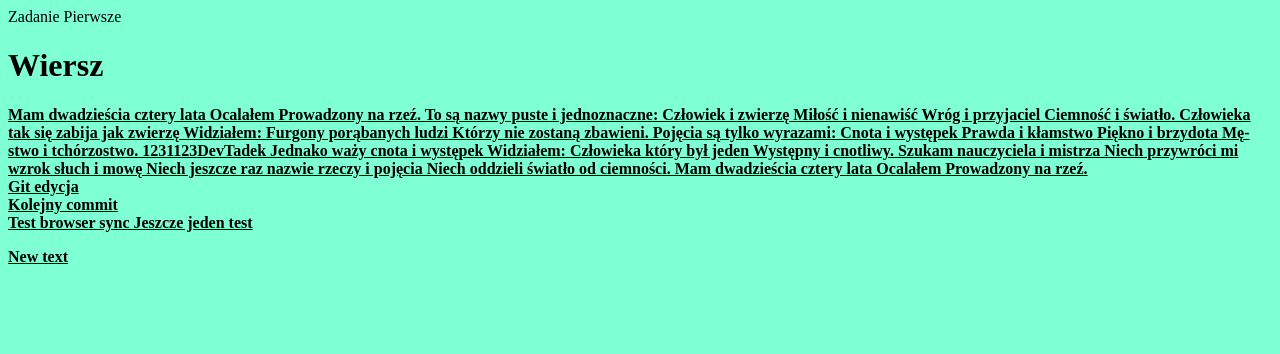
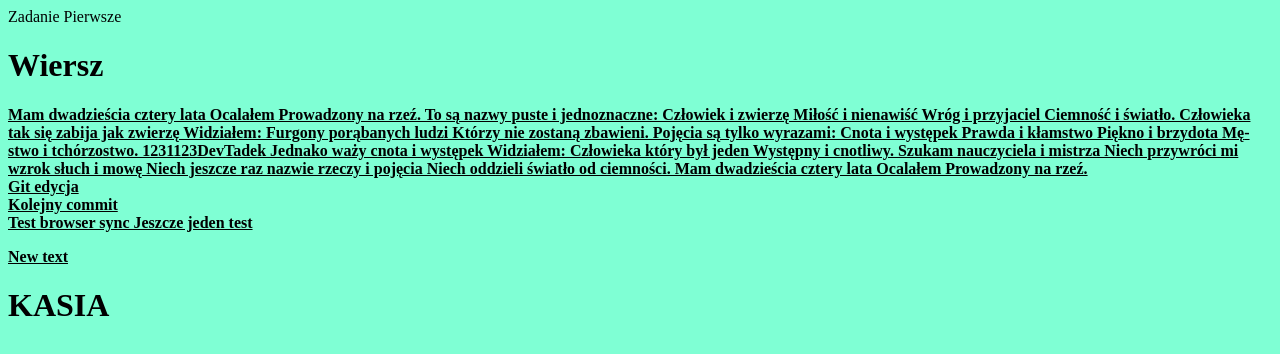
Before and after one commit to kalipp1/Nauka-Gita, a website: page index.html in a window 1280 px wide. Drawn offline with Linux system fonts and the light colour scheme.

Commit message:
addTextKasia

```diff
--- a/index.html
+++ b/index.html
@@ -3,7 +3,7 @@
 <head>
     <meta charset="UTF-8">
     <meta name="viewport" content="width=device-width, initial-scale=1.0">
-    <title>Git Zadanie123123</title>
+    <title>Git Zadanie KASIA</title>
     <link rel="stylesheet" href="style.css">
 </head>
 <body class="body">
@@ -49,5 +49,6 @@
         Test browser sync
         Jeszcze jeden test</p>
         <p>New text</p>
+        <h1>KASIA</h1>
 </body>
 </html>
```
